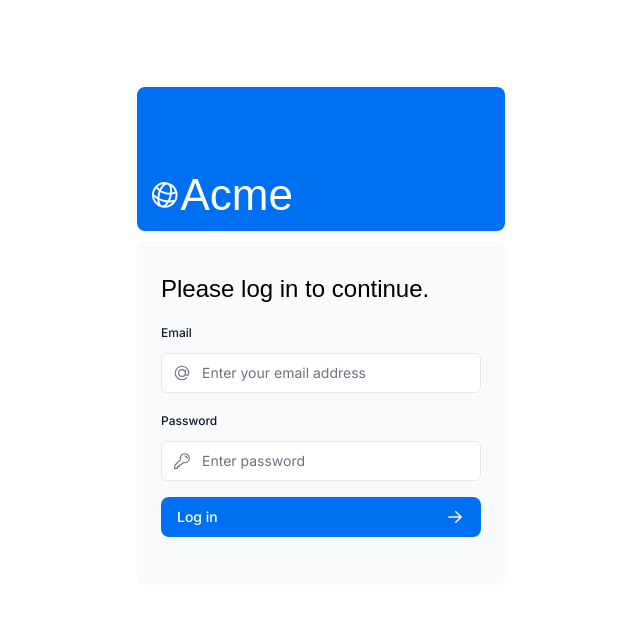
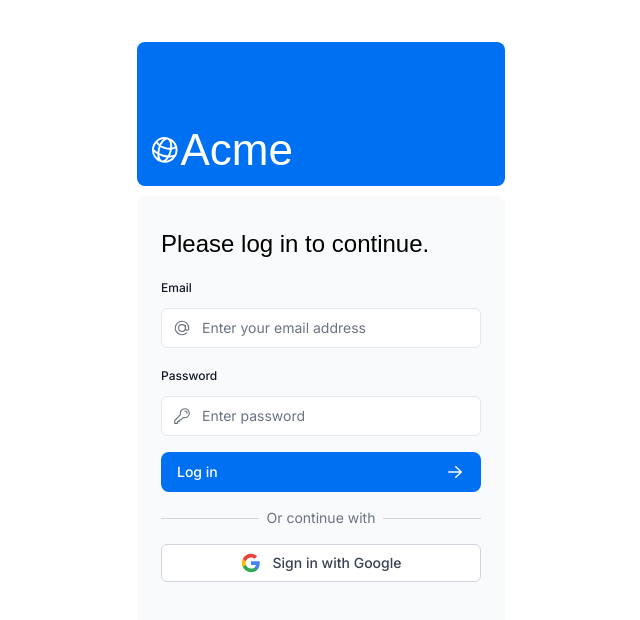
Before and after one commit to kobyrthr/nextjs-dashboard, a Next.js app: page /login in a window 1280 px wide. Shown: the top 620 px of the page, without its empty margins (319-959 px from the left). Built offline with nearby package versions, Linux system fonts and the light colour scheme; no server answers; a web font is replaced by a local one.

Commit message:
Added Google Oauth.

```diff
--- /dev/null
+++ b/app/api/auth/[...nextauth]/route.ts
@@ -0,0 +1,3 @@
+import { handlers } from '@/app/auth';
+
+export const { GET, POST } = handlers;
--- a/app/auth.config.ts
+++ b/app/auth.config.ts
@@ -16,6 +16,31 @@
       }
       return true;
     },
+    async signIn({ user, account, profile }) {
+      // Allow OAuth sign-ins
+      if (account?.provider === 'google') {
+        return true;
+      }
+      // Allow credentials sign-in
+      if (account?.provider === 'credentials') {
+        return true;
+      }
+      return true;
+    },
+    async jwt({ token, user, account }) {
+      // Persist user info to the token on sign-in
+      if (user) {
+        token.id = user.id;
+      }
+      return token;
+    },
+    async session({ session, token }) {
+      // Send properties to the client
+      if (token && session.user) {
+        session.user.id = token.id as string;
+      }
+      return session;
+    },
   },
   providers: [], // Add providers with an empty array for now
 } satisfies NextAuthConfig;
--- a/app/auth.ts
+++ b/app/auth.ts
@@ -1,5 +1,6 @@
 import NextAuth from 'next-auth';
 import Credentials from 'next-auth/providers/credentials';
+import Google from "next-auth/providers/google"
 import { authConfig } from './auth.config';
 import { z } from 'zod';
 import type { User } from '@/app/lib/definitions';
@@ -18,7 +19,7 @@
   }
 }
 
-export const { auth, signIn, signOut } = NextAuth({
+export const { auth, signIn, signOut, handlers } = NextAuth({
   ...authConfig,
   providers: [
     Credentials({
@@ -41,5 +42,12 @@
         return null;
       },
     }),
+    Google({
+      clientId: process.env.AUTH_GOOGLE_ID!,
+      clientSecret: process.env.AUTH_GOOGLE_SECRET!,
+    })
   ],
+  session:{
+    strategy:'jwt'
+  }
 });
--- a/app/ui/login-form.tsx
+++ b/app/ui/login-form.tsx
@@ -11,6 +11,8 @@
 import { useActionState } from 'react';
 import { authenticate } from '@/app/lib/actions';
 import { useSearchParams } from 'next/navigation';
+import { signIn, signOut } from 'next-auth/react';
+
 
 export default function LoginForm() {
   const searchParams = useSearchParams();
@@ -71,6 +73,39 @@
         <Button className="mt-4 w-full" aria-disabled={isPending}>
           Log in <ArrowRightIcon className="ml-auto h-5 w-5 text-gray-50" />
         </Button>
+        <div className="relative my-4">
+          <div className="absolute inset-0 flex items-center">
+            <div className="w-full border-t border-gray-300"></div>
+          </div>
+          <div className="relative flex justify-center text-sm">
+            <span className="bg-gray-50 px-2 text-gray-500">Or continue with</span>
+          </div>
+        </div>
+        <button
+          type="button"
+          onClick={() => signIn('google', { callbackUrl })}
+          className="w-full flex items-center justify-center gap-3 rounded-md border border-gray-300 bg-white px-4 py-2 text-sm font-medium text-gray-700 hover:bg-gray-50 focus:outline-none focus:ring-2 focus:ring-blue-500 focus:ring-offset-2"
+        >
+          <svg className="h-5 w-5" viewBox="0 0 24 24">
+            <path
+              fill="#4285F4"
+              d="M22.56 12.25c0-.78-.07-1.53-.2-2.25H12v4.26h5.92c-.26 1.37-1.04 2.53-2.21 3.31v2.77h3.57c2.08-1.92 3.28-4.74 3.28-8.09z"
+            />
+            <path
+              fill="#34A853"
+              d="M12 23c2.97 0 5.46-.98 7.28-2.66l-3.57-2.77c-.98.66-2.23 1.06-3.71 1.06-2.86 0-5.29-1.93-6.16-4.53H2.18v2.84C3.99 20.53 7.7 23 12 23z"
+            />
+            <path
+              fill="#FBBC05"
+              d="M5.84 14.09c-.22-.66-.35-1.36-.35-2.09s.13-1.43.35-2.09V7.07H2.18C1.43 8.55 1 10.22 1 12s.43 3.45 1.18 4.93l2.85-2.22.81-.62z"
+            />
+            <path
+              fill="#EA4335"
+              d="M12 5.38c1.62 0 3.06.56 4.21 1.64l3.15-3.15C17.45 2.09 14.97 1 12 1 7.7 1 3.99 3.47 2.18 7.07l3.66 2.84c.87-2.6 3.3-4.53 6.16-4.53z"
+            />
+          </svg>
+          Sign in with Google
+        </button>
         <div
           className="flex h-8 items-end space-x-1"
           aria-live="polite"
```
Also changed, not shown: 1 other file (tests, documents, lock files or other folders).
